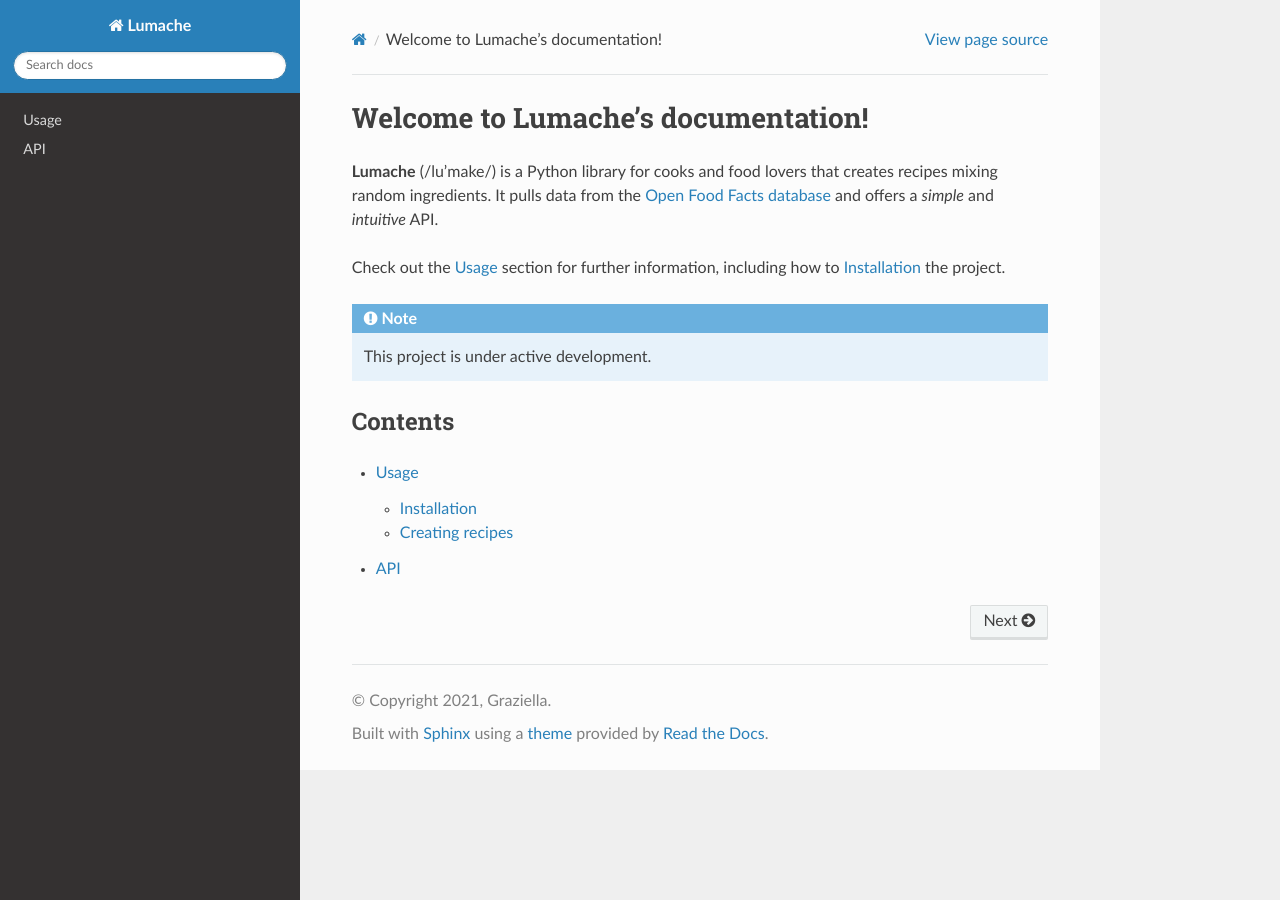
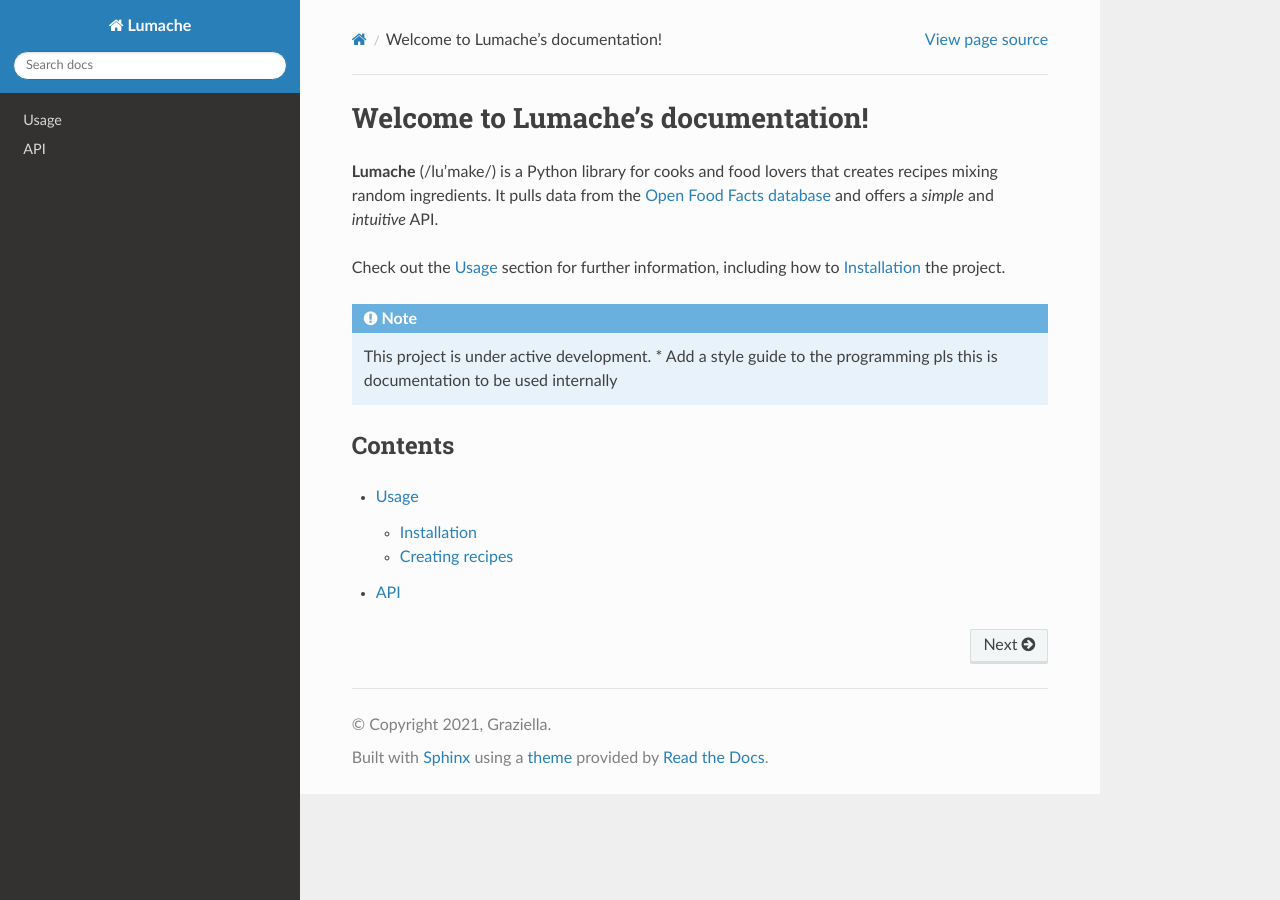
Before and after one commit to Duplexificate/JCP-Workingspace, a Sphinx documentation site: the page built from docs/source/index.rst, in a window 1280 px wide. Built offline with Sphinx 7.4.7 and the Read the Docs theme 3.1.0, drawn with Linux system fonts in a browser that asks for light colours.

Commit message:
Update index.rst

```diff
--- a/docs/source/index.rst
+++ b/docs/source/index.rst
@@ -12,6 +12,7 @@ how to :ref:`installation` the project.
 .. note::
 
    This project is under active development.
+   * Add a style guide to the programming pls this is documentation to be used internally
 
 Contents
 --------
```
